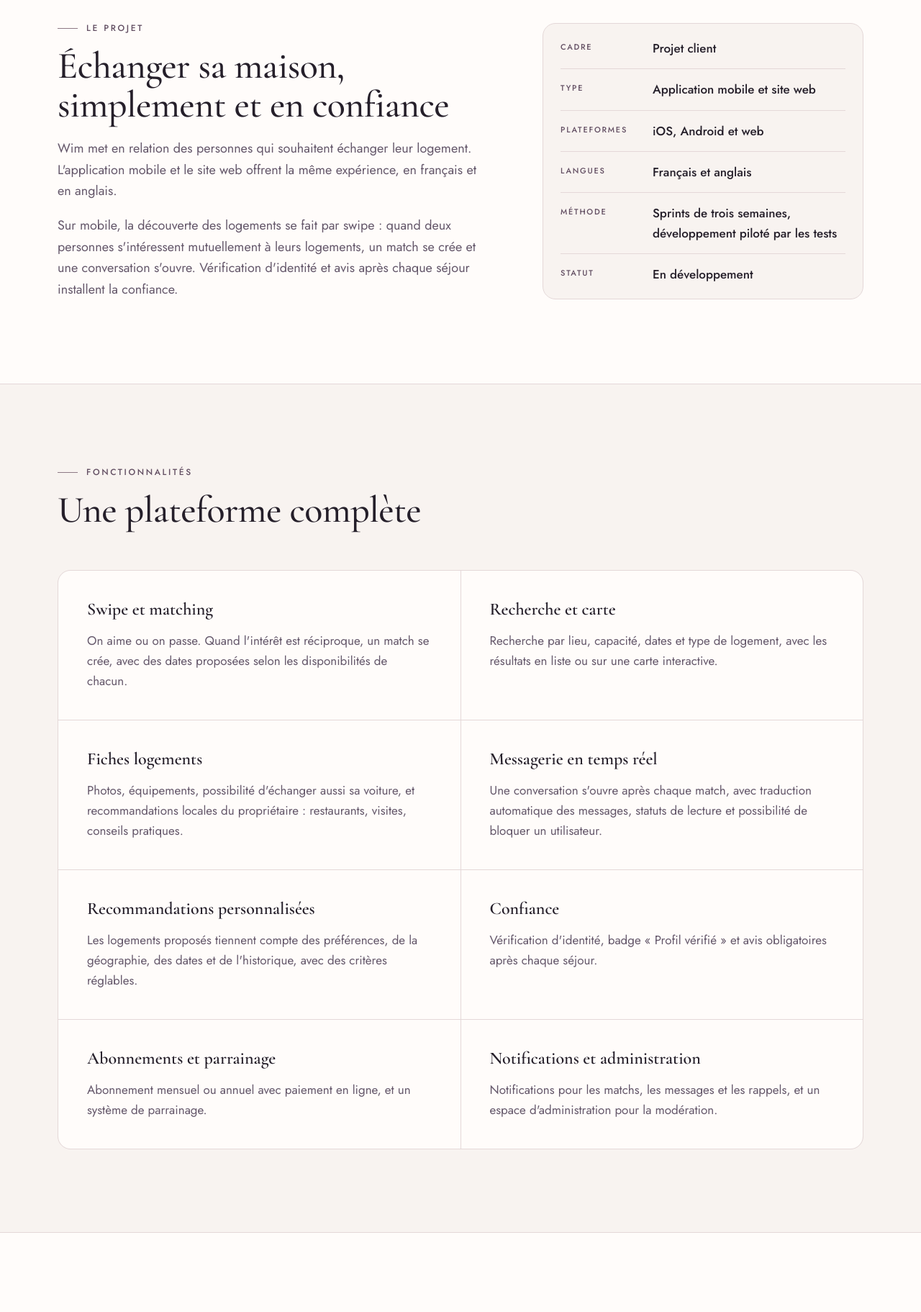
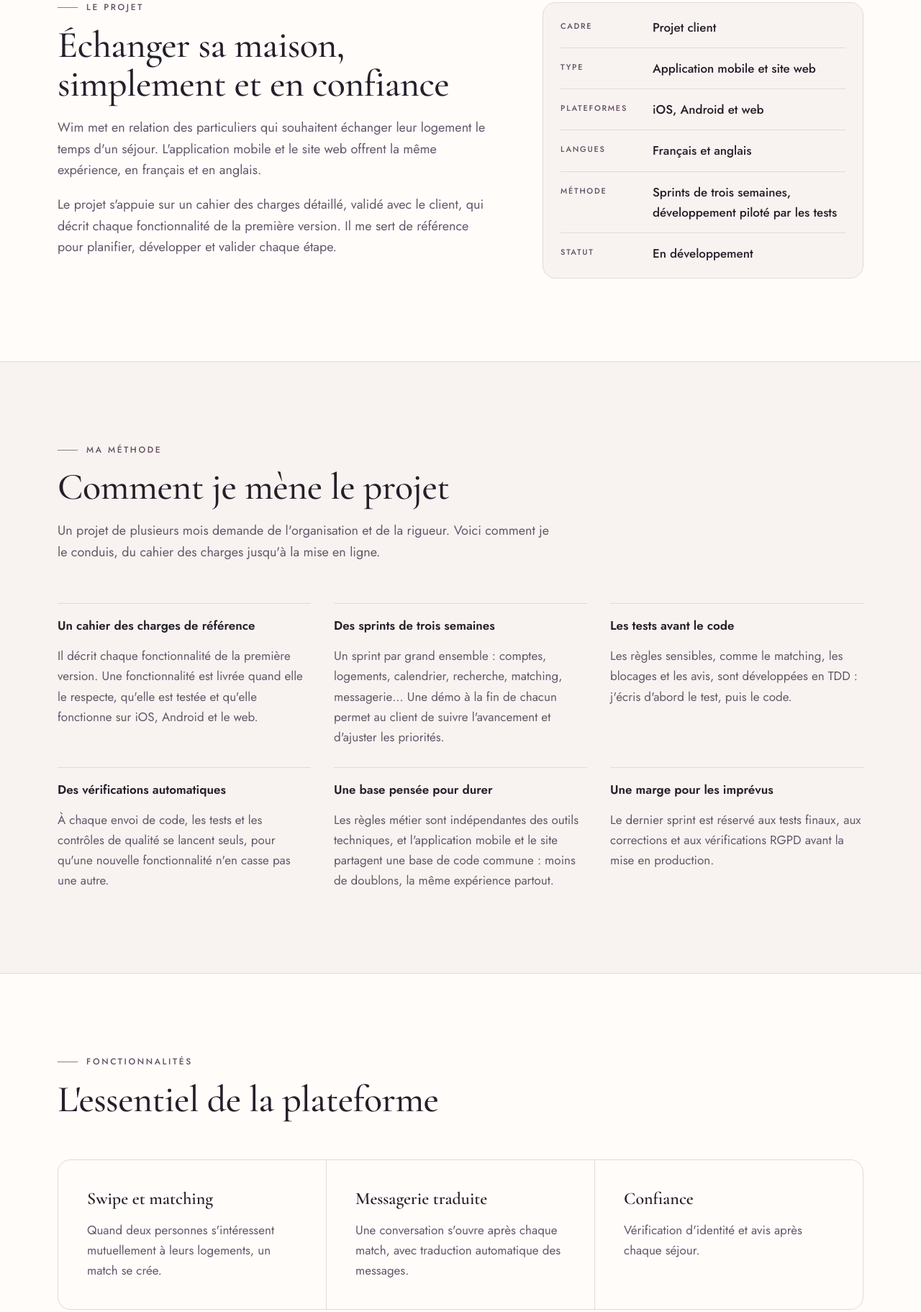
Before and after one commit to laurabjn/laurabjn.github.io, a plain HTML site: page projets/wim/index.html in a window 1280 px wide. Shown: the part 789-2612 px from the top of the page at 72% size. Drawn offline with Linux system fonts and the light colour scheme.

Commit message:
Wim : méthode de travail mise en avant, fonctionnalités et captures réduites

```diff
--- a/projets/wim/index.html
+++ b/projets/wim/index.html
@@ -97,7 +97,7 @@
       <div class="project-hero-text">
         <p class="eyebrow">Projet client · iOS, Android et web</p>
         <h1>Wim · World Is Mine</h1>
-        <p class="lead">Une plateforme d'échange de logements entre particuliers : on parcourt les logements qui donnent envie, on se découvre un intérêt commun, on discute, puis on échange sa maison le temps d'un séjour.</p>
+        <p class="lead">Une plateforme d'échange de logements entre particuliers, sur iOS, Android et le web, que je développe pour un client, des fondations techniques jusqu'à la mise en ligne.</p>
         <span class="badge">En développement</span>
         <p class="project-soon">worldismine.fr · bientôt en ligne</p>
       </div>
@@ -113,8 +113,8 @@
         <div class="about-text">
           <p class="eyebrow">Le projet</p>
           <h2 id="projet-titre">Échanger sa maison, simplement et en confiance</h2>
-          <p>Wim met en relation des personnes qui souhaitent échanger leur logement. L'application mobile et le site web offrent la même expérience, en français et en anglais.</p>
-          <p>Sur mobile, la découverte des logements se fait par swipe : quand deux personnes s'intéressent mutuellement à leurs logements, un match se crée et une conversation s'ouvre. Vérification d'identité et avis après chaque séjour installent la confiance.</p>
+          <p>Wim met en relation des particuliers qui souhaitent échanger leur logement le temps d'un séjour. L'application mobile et le site web offrent la même expérience, en français et en anglais.</p>
+          <p>Le projet s'appuie sur un cahier des charges détaillé, validé avec le client, qui décrit chaque fonctionnalité de la première version. Il me sert de référence pour planifier, développer et valider chaque étape.</p>
         </div>
         <dl class="fiche">
           <div><dt>Cadre</dt><dd>Projet client</dd></div>
@@ -128,26 +128,39 @@
     </div>
   </section>
 
-  <section class="section" aria-labelledby="fonctions-titre">
+  <section class="section" aria-labelledby="technique-titre">
     <div class="wrap">
       <div class="section-head">
-        <p class="eyebrow">Fonctionnalités</p>
-        <h2 id="fonctions-titre">Une plateforme complète</h2>
+        <p class="eyebrow">Ma méthode</p>
+        <h2 id="technique-titre">Comment je mène le projet</h2>
+        <p class="section-intro">Un projet de plusieurs mois demande de l'organisation et de la rigueur. Voici comment je le conduis, du cahier des charges jusqu'à la mise en ligne.</p>
       </div>
-      <div class="services-grid">
-        <article class="service"><h3>Swipe et matching</h3><p>On aime ou on passe. Quand l'intérêt est réciproque, un match se crée, avec des dates proposées selon les disponibilités de chacun.</p></article>
-        <article class="service"><h3>Recherche et carte</h3><p>Recherche par lieu, capacité, dates et type de logement, avec les résultats en liste ou sur une carte interactive.</p></article>
-        <article class="service"><h3>Fiches logements</h3><p>Photos, équipements, possibilité d'échanger aussi sa voiture, et recommandations locales du propriétaire : restaurants, visites, conseils pratiques.</p></article>
-        <article class="service"><h3>Messagerie en temps réel</h3><p>Une conversation s'ouvre après chaque match, avec traduction automatique des messages, statuts de lecture et possibilité de bloquer un utilisateur.</p></article>
-        <article class="service"><h3>Recommandations personnalisées</h3><p>Les logements proposés tiennent compte des préférences, de la géographie, des dates et de l'historique, avec des critères réglables.</p></article>
-        <article class="service"><h3>Confiance</h3><p>Vérification d'identité, badge « Profil vérifié » et avis obligatoires après chaque séjour.</p></article>
-        <article class="service"><h3>Abonnements et parrainage</h3><p>Abonnement mensuel ou annuel avec paiement en ligne, et un système de parrainage.</p></article>
-        <article class="service"><h3>Notifications et administration</h3><p>Notifications pour les matchs, les messages et les rappels, et un espace d'administration pour la modération.</p></article>
+      <div class="stack-grid cols-3">
+          <div class="stack-group"><p class="stack-label">Un cahier des charges de référence</p><p class="stack-text">Il décrit chaque fonctionnalité de la première version. Une fonctionnalité est livrée quand elle le respecte, qu'elle est testée et qu'elle fonctionne sur iOS, Android et le web.</p></div>
+          <div class="stack-group"><p class="stack-label">Des sprints de trois semaines</p><p class="stack-text">Un sprint par grand ensemble : comptes, logements, calendrier, recherche, matching, messagerie… Une démo à la fin de chacun permet au client de suivre l'avancement et d'ajuster les priorités.</p></div>
+          <div class="stack-group"><p class="stack-label">Les tests avant le code</p><p class="stack-text">Les règles sensibles, comme le matching, les blocages et les avis, sont développées en TDD : j'écris d'abord le test, puis le code.</p></div>
+          <div class="stack-group"><p class="stack-label">Des vérifications automatiques</p><p class="stack-text">À chaque envoi de code, les tests et les contrôles de qualité se lancent seuls, pour qu'une nouvelle fonctionnalité n'en casse pas une autre.</p></div>
+          <div class="stack-group"><p class="stack-label">Une base pensée pour durer</p><p class="stack-text">Les règles métier sont indépendantes des outils techniques, et l'application mobile et le site partagent une base de code commune : moins de doublons, la même expérience partout.</p></div>
+          <div class="stack-group"><p class="stack-label">Une marge pour les imprévus</p><p class="stack-text">Le dernier sprint est réservé aux tests finaux, aux corrections et aux vérifications RGPD avant la mise en production.</p></div>
       </div>
     </div>
   </section>
 
-  <section class="section section-alt" aria-labelledby="captures-titre">
+  <section class="section section-alt" aria-labelledby="fonctions-titre">
+    <div class="wrap">
+      <div class="section-head">
+        <p class="eyebrow">Fonctionnalités</p>
+        <h2 id="fonctions-titre">L'essentiel de la plateforme</h2>
+      </div>
+      <div class="services-grid cols-3">
+        <article class="service"><h3>Swipe et matching</h3><p>Quand deux personnes s'intéressent mutuellement à leurs logements, un match se crée.</p></article>
+        <article class="service"><h3>Messagerie traduite</h3><p>Une conversation s'ouvre après chaque match, avec traduction automatique des messages.</p></article>
+        <article class="service"><h3>Confiance</h3><p>Vérification d'identité et avis après chaque séjour.</p></article>
+      </div>
+    </div>
+  </section>
+
+  <section class="section" aria-labelledby="captures-titre">
     <div class="wrap">
       <div class="section-head">
         <p class="eyebrow">Captures d'écran</p>
@@ -156,20 +169,7 @@
       <div class="gallery" style="--cols: 3">
         <figure><div class="gallery-media"><img src="/assets/projets/wim/ecran.webp" width="421" height="988" alt="La découverte des logements par swipe" loading="lazy" decoding="async"></div><figcaption>La découverte des logements par swipe</figcaption></figure>
         <figure><div class="gallery-media"><img src="/assets/projets/wim/fiche.webp" width="421" height="988" alt="La fiche d'un logement et ses disponibilités" loading="lazy" decoding="async"></div><figcaption>La fiche d'un logement et ses disponibilités</figcaption></figure>
-        <figure><div class="gallery-media"><img src="/assets/projets/wim/carte.webp" width="421" height="988" alt="La recherche sur carte" loading="lazy" decoding="async"></div><figcaption>La recherche sur carte</figcaption></figure>
-        <figure><div class="gallery-media"><img src="/assets/projets/wim/profil.webp" width="421" height="988" alt="Un profil vérifié et ses logements" loading="lazy" decoding="async"></div><figcaption>Un profil vérifié et ses logements</figcaption></figure>
         <figure><div class="gallery-media"><img src="/assets/projets/wim/conversation.webp" width="421" height="988" alt="Une conversation traduite automatiquement" loading="lazy" decoding="async"></div><figcaption>Une conversation traduite automatiquement</figcaption></figure>
-        <figure><div class="gallery-media"><img src="/assets/projets/wim/messages.webp" width="421" height="988" alt="La liste des conversations et des demandes" loading="lazy" decoding="async"></div><figcaption>La liste des conversations et des demandes</figcaption></figure>
-      </div>
-    </div>
-  </section>
-
-  <section class="section" aria-labelledby="technique-titre">
-    <div class="wrap">
-      <div class="section-head">
-        <p class="eyebrow">Technique</p>
-        <h2 id="technique-titre">Une architecture pensée pour durer</h2>
-        <p class="section-intro">Le projet est découpé en sprints de trois semaines, avec une démo à la fin de chacun. Les règles les plus sensibles, comme le matching, les blocages et les avis, sont développées en TDD : les tests d'abord, le code ensuite.</p>
       </div>
       <div class="cta-panel">
         <div class="cta-text">
--- a/styles.css
+++ b/styles.css
@@ -724,7 +724,7 @@ h3 {
 .stack { display: grid; gap: 24px; }
 .stack-grid { display: grid; gap: 28px 32px; }
 @media (min-width: 560px) { .stack-grid { grid-template-columns: repeat(2, minmax(0, 1fr)); } }
-@media (min-width: 980px) { .stack-grid { grid-template-columns: repeat(4, minmax(0, 1fr)); } }
+@media (min-width: 980px) { .stack-grid { grid-template-columns: repeat(4, minmax(0, 1fr)); } .stack-grid.cols-3 { grid-template-columns: repeat(3, minmax(0, 1fr)); } }
 .stack-group { display: grid; align-content: start; gap: 14px; padding-top: 16px; border-top: 1px solid var(--line); }
 .stack-label { font-weight: 600; }
 
```
Also changed, not shown: index.html (+1 -1 lines), 1 other file.
